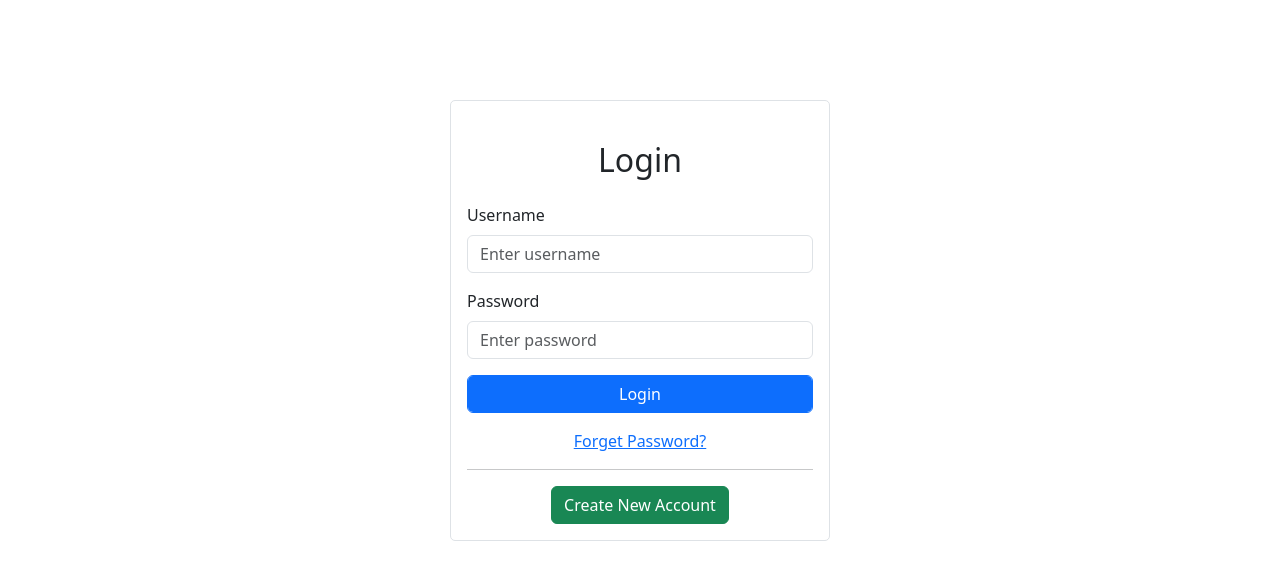
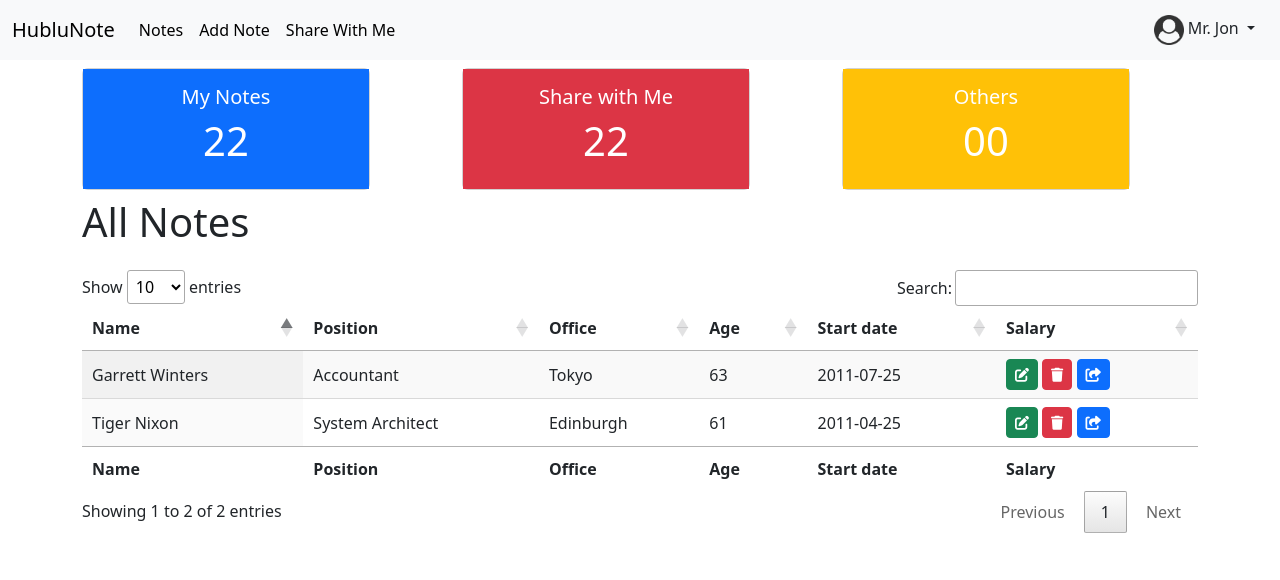
Before and after one commit to tarikjessoreit/Hublu-Note, a PHP site: page /dashboard/index.php in a window 1280 px wide. Shown: the top 580 px of the page. Run offline with PHP 8.4, Linux system fonts and the light colour scheme; some libraries are stand-ins or nearby versions.

Commit message:
notes, sharewith me, edit, add page almost done

```diff
--- /dev/null
+++ b/assets/js/main.js
@@ -0,0 +1 @@
+new DataTable('#allNotesData');
--- /dev/null
+++ b/dashboard/footer.php
@@ -0,0 +1,9 @@
+
+    <!-- Bootstrap JS -->
+    <script src="../assets/bootstrap/js/bootstrap.bundle.min.js"></script>
+    <script src="https://code.jquery.com/jquery-3.7.0.js"></script>
+    <script src="https://cdn.datatables.net/1.13.7/js/jquery.dataTables.min.js"></script>
+    <script src="../assets/js/main.js"></script>
+</body>
+
+</html>
--- /dev/null
+++ b/dashboard/header.php
@@ -0,0 +1,53 @@
+<!DOCTYPE html>
+<html lang="en">
+
+<head>
+    <meta charset="UTF-8">
+    <meta name="viewport" content="width=device-width, initial-scale=1.0">
+    <title>Login | Hublu Note</title>
+    <!-- list css -->
+    <link rel="stylesheet" href="../assets/bootstrap/css/bootstrap.min.css">
+    <link rel="stylesheet" href="https://cdn.datatables.net/1.13.7/css/jquery.dataTables.min.css">
+    <link rel="stylesheet" href="https://cdnjs.cloudflare.com/ajax/libs/font-awesome/6.5.1/css/all.min.css"/>
+    <link rel="stylesheet" href="../style.css">
+</head>
+
+<body>
+    <nav class="navbar navbar-expand-lg bg-body-tertiary">
+        <div class="container-fluid">
+            <a class="navbar-brand" href="index.php">HubluNote</a>
+            <button class="navbar-toggler" type="button" data-bs-toggle="collapse"
+                data-bs-target="#navbarSupportedContent" aria-controls="navbarSupportedContent" aria-expanded="false"
+                aria-label="Toggle navigation">
+                <span class="navbar-toggler-icon"></span>
+            </button>
+            <div class="collapse navbar-collapse" id="navbarSupportedContent">
+                <ul class="navbar-nav me-auto mb-2 mb-lg-0">
+
+                    <li class="nav-item">
+                        <a class="nav-link active" aria-current="page" href="index.php">Notes</a>
+                    </li>
+
+                    <li class="nav-item">
+                        <a class="nav-link active" aria-current="page" href="add-note.php">Add Note</a>
+                    </li>
+
+                    <li class="nav-item">
+                        <a class="nav-link active" aria-current="page" href="share-with-me.php">Share With Me</a>
+                    </li>
+
+                </ul>
+
+                <div class="dropdown">
+                    <button class="btn dropdown-toggle" type="button" data-bs-toggle="dropdown" aria-expanded="false">
+                        <img src="../assets/images/user-circle-icon.png" alt="" width="30"> Mr. Jon
+                    </button>
+                    <ul class="dropdown-menu">
+                        <li><a class="dropdown-item" href="#">Profile</a></li>
+                        <li><a class="dropdown-item" href="#">Settings</a></li>
+                        <li><a class="dropdown-item" href="#">Logout</a></li>
+                    </ul>
+                </div>
+            </div>
+        </div>
+    </nav>
--- /dev/null
+++ b/dashboard/index.php
@@ -0,0 +1,100 @@
+<?php include "header.php";?>
+
+    <section class="container datacards mt-2">
+        <div class="row">
+            <div class="col">
+                <!--card-->
+                <div class="card" style="width: 18rem;">
+                    <div class="card-body text-center bg-primary text-white">
+                        <h5 class="card-title">My Notes</h5>
+                        <div class="h1">22</div>
+                    </div>
+                </div><!--end card-->
+            </div>
+
+
+            <div class="col">
+                <!--card-->
+                <div class="card" style="width: 18rem;">
+                    <div class="card-body text-center bg-danger text-white">
+                        <h5 class="card-title">Share with Me</h5>
+                        <div class="h1">22</div>
+                    </div>
+                </div><!--end card-->
+            </div>
+
+
+            <div class="col">
+                <!--card-->
+                <div class="card" style="width: 18rem;">
+                    <div class="card-body text-center bg-warning text-white">
+                        <h5 class="card-title">Others</h5>
+                        <div class="h1">00</div>
+                    </div>
+                </div><!--end card-->
+            </div>
+
+        </div>
+
+    </section>
+
+
+    <section class="container allnotes mt-2">
+        <div class="row">
+            <h1>All Notes</h1>
+            <div class="card border-0 mt-3">
+                <table id="allNotesData" class="display" style="width:100%">
+                    <thead>
+                        <tr>
+                            <th>Name</th>
+                            <th>Position</th>
+                            <th>Office</th>
+                            <th>Age</th>
+                            <th>Start date</th>
+                            <th>Salary</th>
+                        </tr>
+                    </thead>
+                    <tbody>
+                        <tr>
+                            <td>Tiger Nixon</td>
+                            <td>System Architect</td>
+                            <td>Edinburgh</td>
+                            <td>61</td>
+                            <td>2011-04-25</td>
+                            <td>
+                                <a href="edit-note.php" class="btn btn-sm btn-success"><i class="fa-solid fa-pen-to-square"></i></a>
+                                <a href="delete-note.php" class="btn btn-sm btn-danger"><i class="fa-solid fa-trash"></i></a>
+                                <a href="share-note.php" class="btn btn-sm btn-primary"><i class="fa-solid fa-share-from-square"></i></a>
+                            </td>
+                        </tr>
+                        <tr>
+                            <td>Garrett Winters</td>
+                            <td>Accountant</td>
+                            <td>Tokyo</td>
+                            <td>63</td>
+                            <td>2011-07-25</td>
+                            <td>
+                                <a href="edit-note.php" class="btn btn-sm btn-success"><i class="fa-solid fa-pen-to-square"></i></a>
+                                <a href="delete-note.php" class="btn btn-sm btn-danger"><i class="fa-solid fa-trash"></i></a>
+                                <a href="share-note.php" class="btn btn-sm btn-primary"><i class="fa-solid fa-share-from-square"></i></a>
+                            </td>
+                        </tr>
+
+                    </tbody>
+                    <tfoot>
+                        <tr>
+                            <th>Name</th>
+                            <th>Position</th>
+                            <th>Office</th>
+                            <th>Age</th>
+                            <th>Start date</th>
+                            <th>Salary</th>
+                        </tr>
+                    </tfoot>
+                </table>
+            </div>
+
+        </div>
+    </section>
+
+    <?php include "footer.php";?>
--- a/index.php
+++ b/index.php
@@ -15,7 +15,7 @@
         <div class="row">
             <div class="col-4 m-auto border login-form">
                 <h1 class="h2 text-center my-4">Login</h1>
-                <form action="" method="post">
+                <form action="dashboard" method="post">
                     <div class="mb-3">
                         <label for="username" class="form-label">Username</label>
                         <input type="text" class="form-control" id="username"name="un"
```
Also changed, not shown: dashboard/add-note.php (added, +43 -0 lines), dashboard/edit-note.php (added, +43 -0 lines), dashboard/share-with-me.php (added, +59 -0 lines), assets/images/user-circle-icon.png (added), dashboard/logout.php (added).
